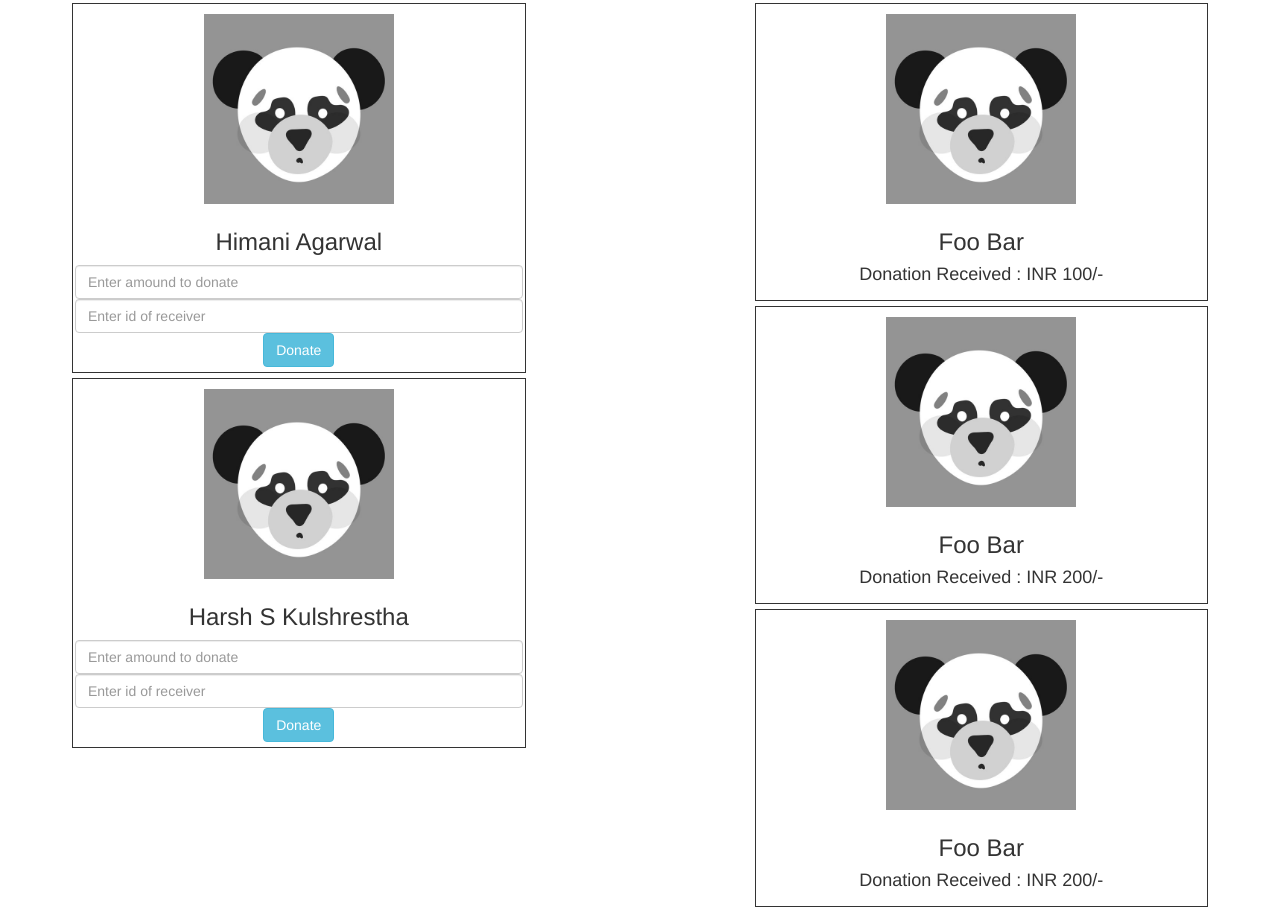
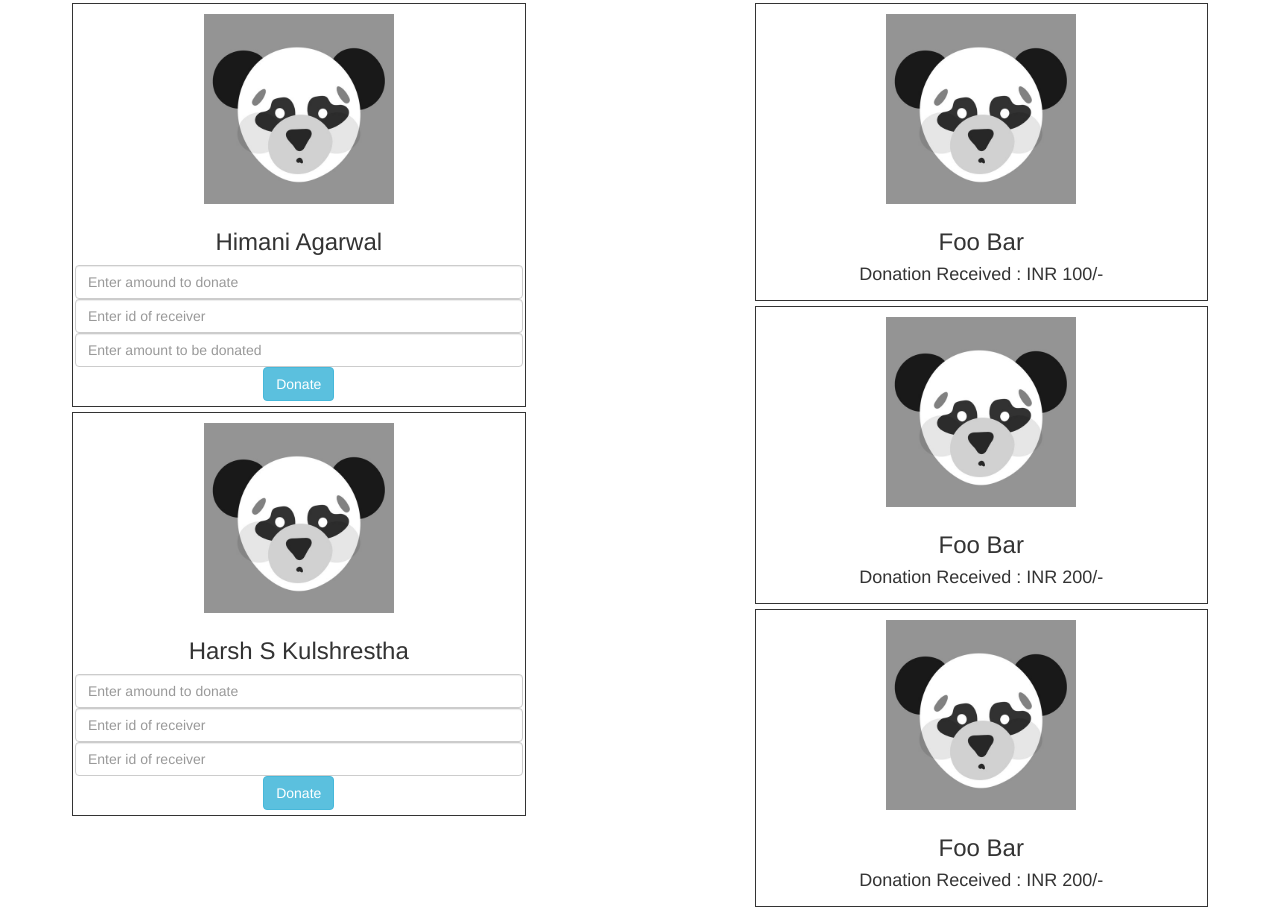
Before and after one commit to himaniagarwal/blockchain-demo-app, a plain HTML site: page index.html in a window 1280 px wide. Shown: the part 330-1242 px from the top of the page. Drawn offline with nearby package versions, Linux system fonts and the light colour scheme.

Commit message:
[#Harsh] | Adds field for donation amount

```diff
--- a/index.html
+++ b/index.html
@@ -20,12 +20,14 @@
                 <h3>Himani Agarwal</h3>
                 <input type="number" class="form-control" required placeholder="Enter amound to donate">
                 <input type="number" class="form-control" required placeholder="Enter id of receiver">
+                <input type="number" class="form-control" required placeholder="Enter amount to be donated">
                 <button class="btn btn-info" type="submit">Donate</button>
             </div>
             <div class="row bordered">
                 <img src="images/missing_squared_reduced.jpg" class="img img-responsive thumbnails">
                 <h3>Harsh S Kulshrestha</h3>
                 <input type="number" class="form-control" required placeholder="Enter amound to donate">
+                <input type="number" class="form-control" required placeholder="Enter id of receiver">
                 <input type="number" class="form-control" required placeholder="Enter id of receiver">
                 <button class="btn btn-info" type="submit">Donate</button>
             </div>
```
